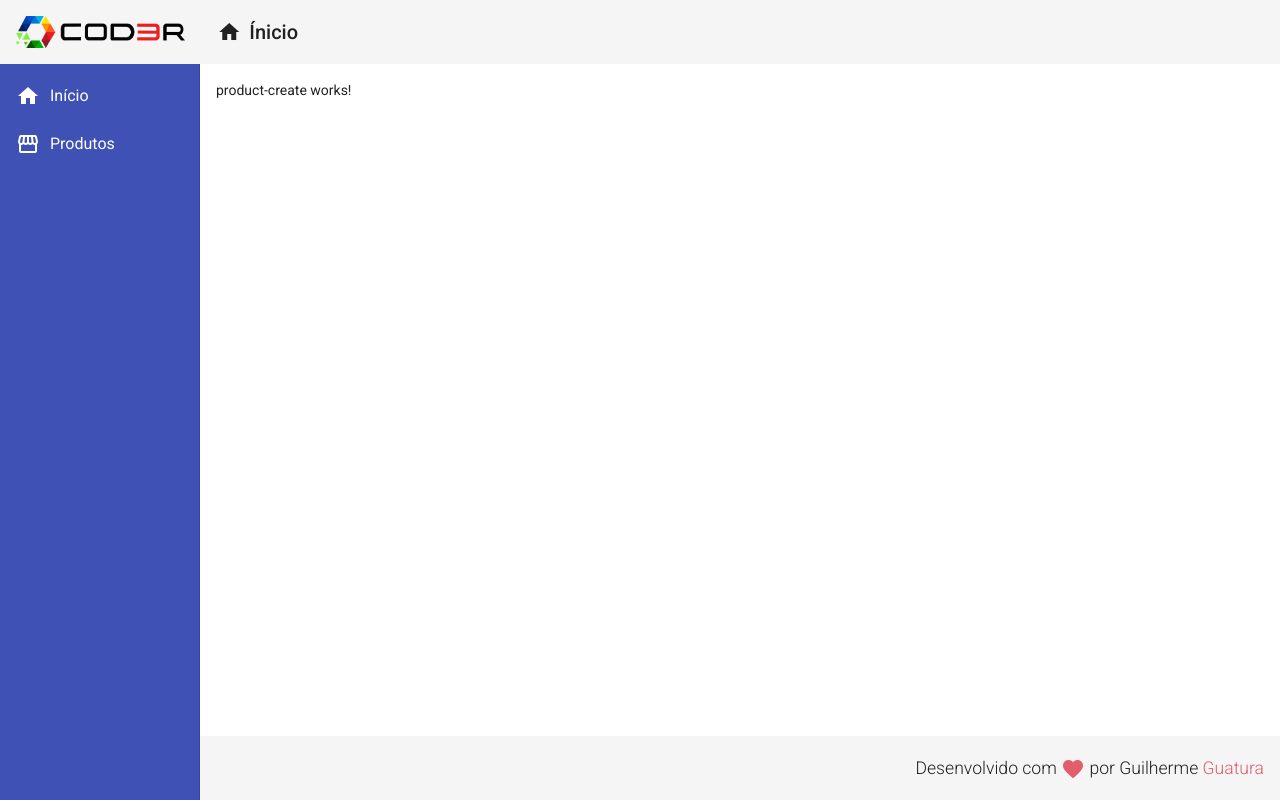
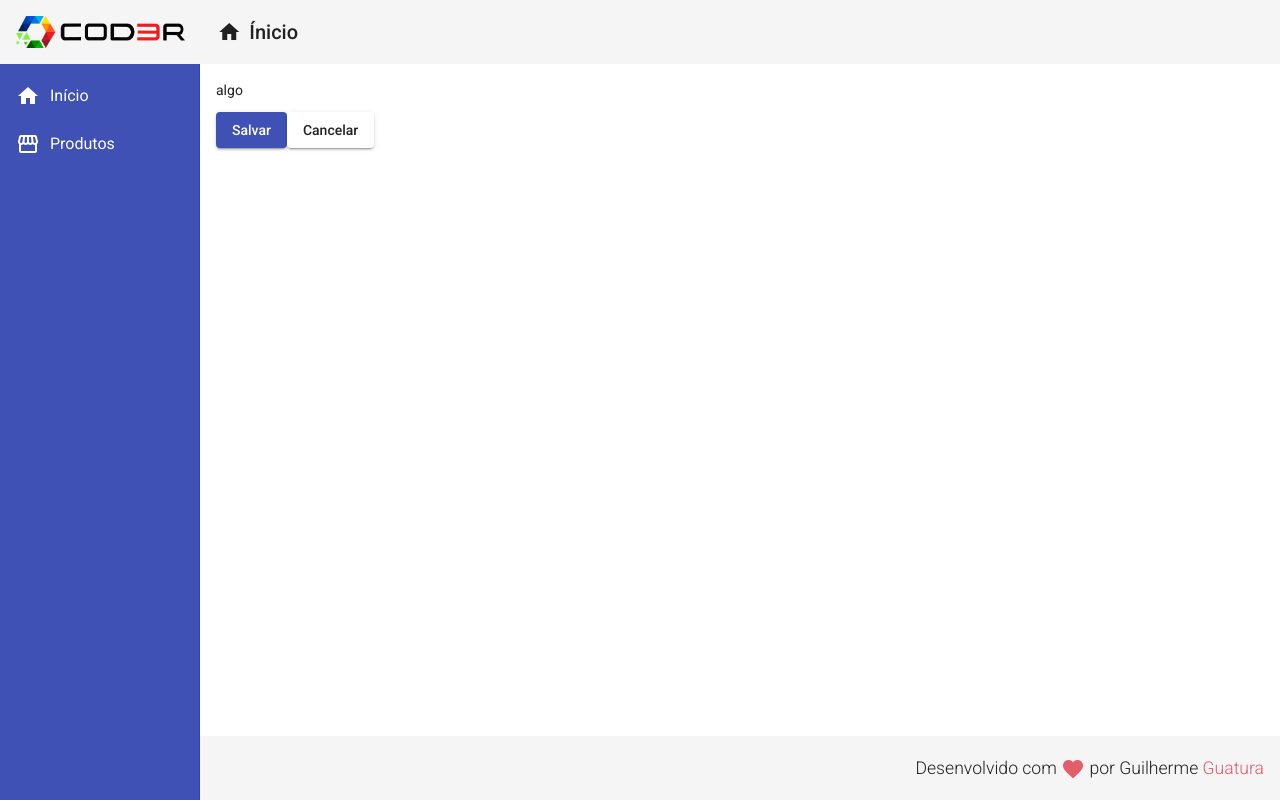
Before and after one commit to guiguat/angular-crud, an Angular app in the folder frontend/: page /products/create in a window 1280 px wide. Built offline with nearby package versions, Linux system fonts and the light colour scheme.

Commit message:
add buttons

```diff
--- a/frontend/src/app/components/product/product-create/product-create.component.html
+++ b/frontend/src/app/components/product/product-create/product-create.component.html
@@ -1 +1,7 @@
-<p>product-create works!</p>
+<p>algo</p>
+<button mat-raised-button (click)="createProduct()" color="primary">
+    Salvar
+</button>
+<button mat-raised-button (click)="cancel()">
+    Cancelar
+</button>
```
